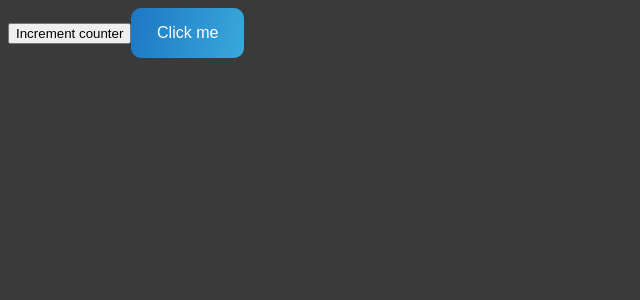
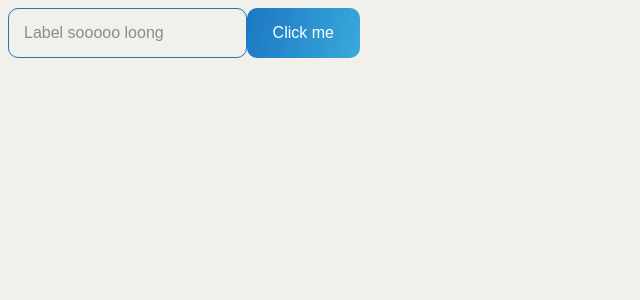
Before and after one commit to 1MaTo/vue-playground, a Vue app: page / in a window 1280 px wide. Shown: the top 300 px of the page, without its empty margins (0-640 px from the left). Built offline with nearby package versions, Linux system fonts and the light colour scheme.

Commit message:
Complete major input state styling

```diff
--- a/src/App.vue
+++ b/src/App.vue
@@ -1,28 +1,37 @@
 <script setup lang="ts">
-import CounterItem from "./components/CounterItem.vue";
 import ButtonElement from "./components/ui/ButtonElement.vue";
+import InputElement from "./components/ui/InputElement.vue";
 </script>
 
 <template>
-  <CounterItem />
+  <InputElement
+    label="Label sooooo loong"
+    placeholder="Enter some text here"
+  />
   <ButtonElement text="Click me" />
 </template>
 
 <style>
 :root {
+  --color-main-light: #39a9db;
+  --color-main-dark: #1c77c3;
   --button-background: linear-gradient(104deg, #1c77c3 0%, #39a9db 100%);
   --button-background-disabled: linear-gradient(
     104deg,
     #838383 0%,
     #acacac 100%
   );
+  --color-disabled: #8c8c8c;
+  --color-font: #474448;
 }
 
 html {
   font-size: 16px;
+  font-family: "Arial";
+  color: var(--color-font);
 }
 
 body {
-  background: rgb(58, 58, 58);
+  background: #f1f0ea;
 }
 </style>
--- /dev/null
+++ b/src/components/ui/InputElement.vue
@@ -0,0 +1,232 @@
+<script setup lang="ts">
+import { ref, useCssModule } from "vue";
+const style = useCssModule("input");
+
+const props = defineProps<{
+  label?: string;
+  modelValue?: any;
+  disabled?: boolean;
+}>();
+
+const uncontrolledInput = ref(props.modelValue || "");
+
+const emit = defineEmits(["update:modelValue"]);
+
+//  Sort of middleware to get info about component fill state
+const handleValueChange = (e: Event) => {
+  const value = props.disabled
+    ? uncontrolledInput.value || props.modelValue || ""
+    : (e.target as any).value;
+  uncontrolledInput.value = value;
+  emit("update:modelValue", value);
+};
+</script>
+
+<template>
+  <div
+    :class="[
+      style.wrapper,
+      {
+        [style.filled]: uncontrolledInput,
+        [style.disabled]: $props.disabled,
+      },
+    ]"
+  >
+    <div :class="style['float-wrapper']">
+      <input
+        :value="modelValue || uncontrolledInput"
+        :="$attrs"
+        :disabled="$props.disabled"
+        :class="[style.input, { [style['with-label']]: label }]"
+        :tabindex="$props.disabled ? '-1' : ($attrs.tabindex as any)"
+        @input="handleValueChange"
+      />
+      <fieldset :class="style.border">
+        <legend v-if="label" :class="style.legend">
+          <span :class="style['legend-text']">{{ label }}</span>
+        </legend>
+      </fieldset>
+      <span v-if="label" :class="style.label">{{ label }}</span>
+    </div>
+  </div>
+</template>
+
+<style module="input">
+.wrapper {
+  display: inline-block;
+}
+
+.wrapper.disabled .input {
+  cursor: not-allowed;
+}
+
+.float-wrapper {
+  position: relative;
+  display: inline-block;
+  transition-property: transform;
+}
+
+.float-wrapper::after {
+  content: "";
+  position: absolute;
+  z-index: -1;
+  width: 100%;
+  height: 100%;
+  border-radius: 10px;
+  left: 0;
+  top: 0;
+  opacity: 0;
+  box-shadow: 0px 6px 10px -2px #39a9db87;
+  transition-property: opacity, transform;
+}
+
+.float-wrapper,
+.float-wrapper::after {
+  transition-duration: 0.5s;
+  transition-timing-function: cubic-bezier(0, 1, 1, 1);
+}
+
+.input {
+  outline: none;
+  font-size: 1rem;
+  border: none;
+  background-color: transparent;
+  color: var(--color-font);
+}
+
+.input::placeholder {
+  transition-property: opacity;
+  transition-duration: 0.1s;
+  transition-timing-function: cubic-bezier(0, 1, 1, 1);
+}
+
+.input.with-label::placeholder {
+  opacity: 0;
+}
+
+.border {
+  box-sizing: border-box;
+  pointer-events: none;
+  top: 0px;
+  left: 0px;
+  height: 100%;
+  width: 100%;
+  position: absolute;
+  border: 1px solid var(--color-main-dark);
+  border-radius: 10px;
+  margin: 0px;
+  padding: 0px;
+  z-index: -1;
+  transition-duration: 0.1s;
+  transition-timing-function: cubic-bezier(0, 1, 1, 1);
+}
+
+.input,
+.border {
+  padding: 16px 16px;
+}
+
+.legend {
+  height: 0px;
+  margin-left: -6px;
+  visibility: hidden;
+  width: auto;
+  max-width: 0.01px;
+  padding: 0px;
+  font-size: 0.81em;
+  transition-duration: 0.2s;
+  transition-timing-function: cubic-bezier(0, 0, 0, 1.2);
+}
+
+.legend-text {
+  padding: 0px 3px;
+}
+
+.label {
+  position: absolute;
+  left: 0px;
+  right: 0px;
+  white-space: nowrap;
+  overflow: hidden;
+  text-overflow: ellipsis;
+  max-width: calc(100% - 32px);
+  font-family: "Arial";
+  pointer-events: none;
+  transform: translate(16px, 16px);
+  transition-property: transform, max-width, color;
+  transition-duration: 0.3s;
+  transition-timing-function: cubic-bezier(0, 1, 1, 1);
+}
+
+.label,
+.input::placeholder {
+  color: #8c8c8c;
+}
+
+.legend,
+.label {
+  transform-origin: left top;
+}
+
+/* Disabled */
+
+.wrapper.disabled .border {
+  border-color: var(--color-disabled);
+}
+
+.input:disabled {
+  color: var(--color-disabled);
+}
+
+/* Hover */
+.wrapper:hover:not(.disabled) .border {
+  border-color: var(--color-main-light);
+}
+
+.wrapper:hover:not(.disabled) .float-wrapper,
+.wrapper:focus-within:not(.disabled) .float-wrapper {
+  transform: translateY(-6px);
+}
+
+.wrapper:hover:not(.disabled) .float-wrapper::after,
+.wrapper:focus-within:not(.disabled) .float-wrapper::after {
+  opacity: 1;
+}
+
+/* Focus */
+
+.wrapper:focus-within:not(.disabled) .border {
+  border-color: var(--color-main-dark);
+  border-width: 2px;
+}
+
+.wrapper:focus-within:not(.disabled) .label {
+  color: var(--color-main-dark);
+  transform: translate(16px, -7px) scale(0.8);
+  max-width: 100%;
+}
+
+.wrapper:focus-within:not(.disabled) .legend,
+.filled .legend {
+  transition-timing-function: cubic-bezier(0, 0.25, 1, 1);
+  max-width: 100%;
+}
+
+/* Active */
+
+.wrapper:active:not(.disabled) .float-wrapper {
+  transform: translateY(-2px);
+}
+
+/* Filled */
+
+.wrapper:focus-within:not(.disabled) .input::placeholder,
+.filled .input::placeholder {
+  opacity: 1;
+}
+
+.filled .label {
+  max-width: 100%;
+  transform: translate(16px, -7px) scale(0.8);
+}
+</style>
```
